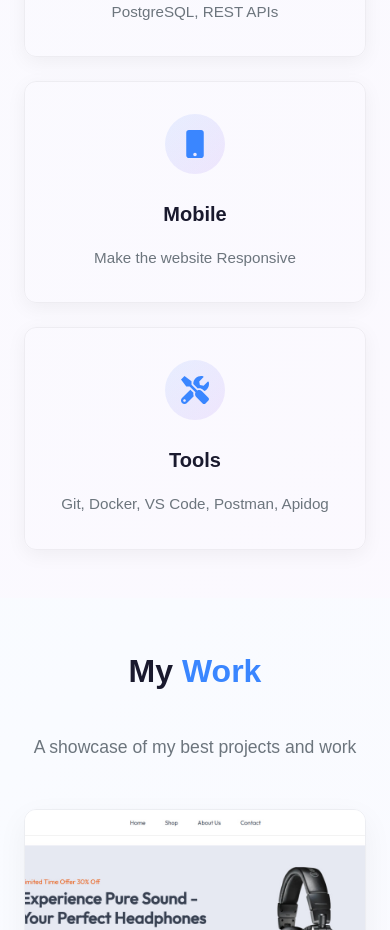
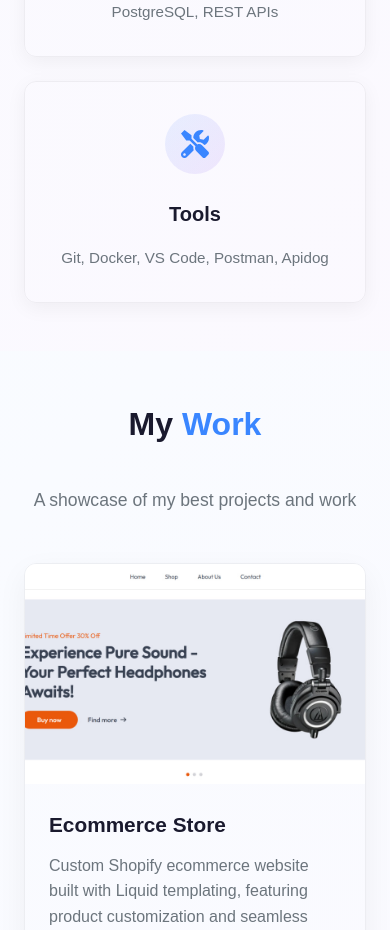
Before and after one commit to siyamregn777/portfolio, a Next.js app: page / in a window 390 px wide. Shown: the part 2480-3410 px from the top of the page. Built offline with nearby package versions, Linux system fonts and the light colour scheme.

Commit message:
refactor: remove unused mobile skill section from About page

```diff
--- a/src/app/about/page.tsx
+++ b/src/app/about/page.tsx
@@ -1,6 +1,6 @@
 'use client';
 
-import { FaCode, FaServer, FaTools, FaMobile } from 'react-icons/fa';
+import { FaCode, FaServer, FaTools } from 'react-icons/fa';
 import { motion } from 'framer-motion';
 import Image from 'next/image';
 import './about.css';
@@ -22,11 +22,11 @@ export default function About() {
       title: "Backend",
       skills: "Node.js, Express, Next.js API, MongoDB, PostgreSQL, REST APIs"
     },
-    {
-      icon: <FaMobile className="skill-icon" />,
-      title: "Mobile",
-      skills: "Make the website Responsive"
-    },
+    // {
+    //   icon: <FaMobile className="skill-icon" />,
+    //   title: "Mobile",
+    //   skills: "Make the website Responsive"
+    // },
     {
       icon: <FaTools className="skill-icon" />,
       title: "Tools",
```
